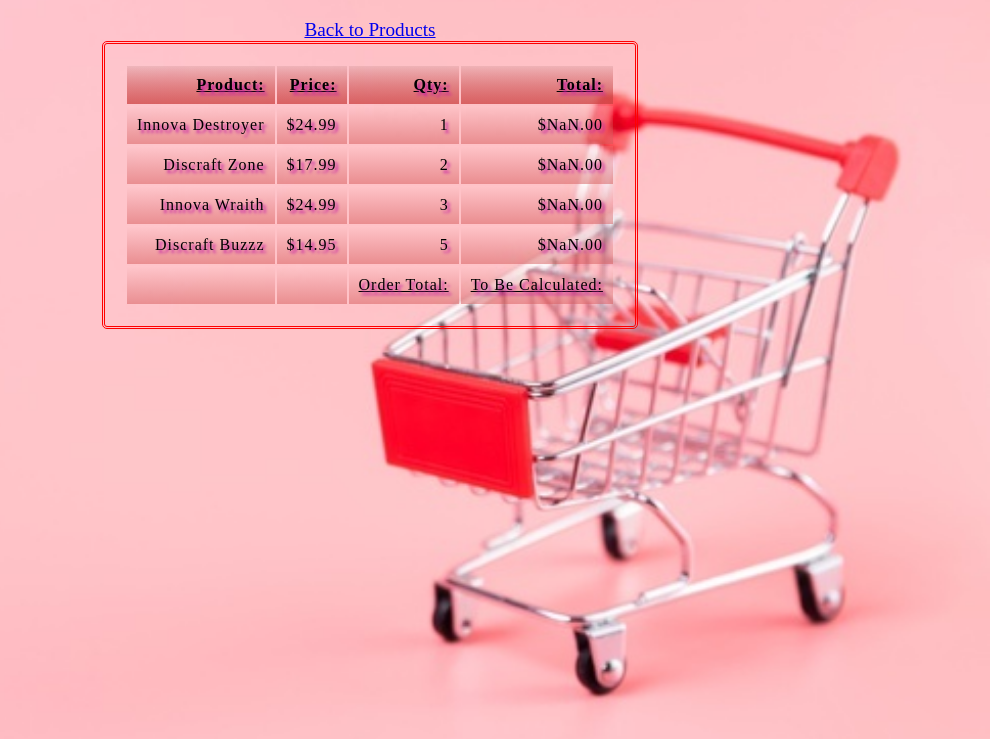
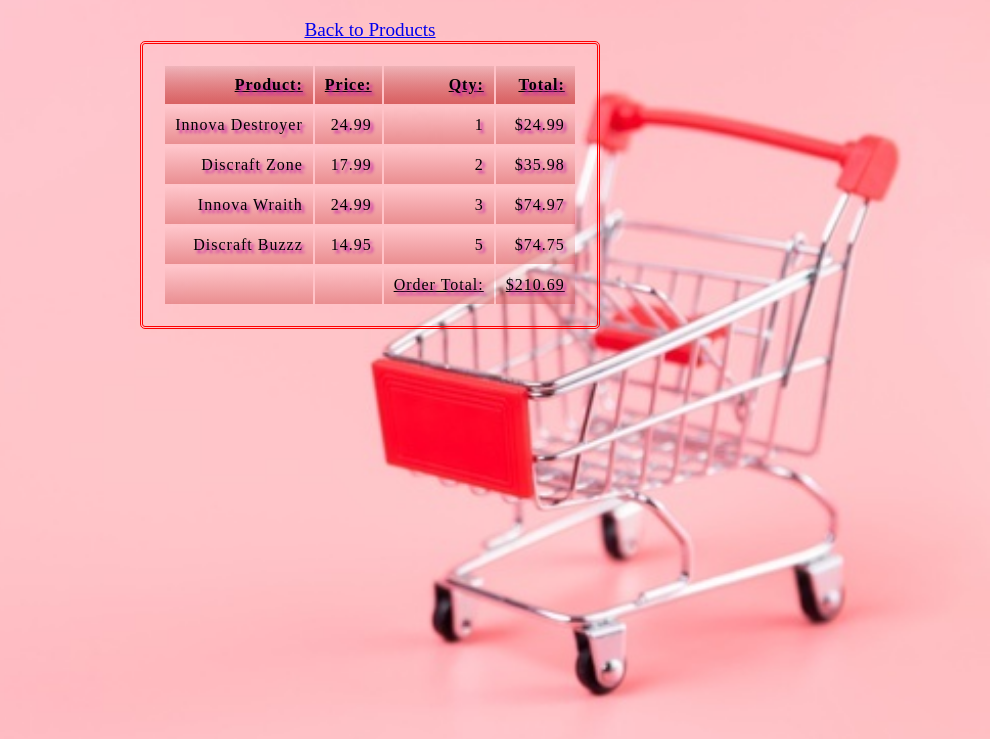
Before and after one commit to Gcrowder93/e-commerce, a website with bundled scripts: page Cart/index.html in a window 1280 px wide. Shown: the part 81-820 px from the top of the page, without its empty margins (290-1280 px from the left). Built offline with nearby package versions, Linux system fonts and the light colour scheme.

Commit message:
fixed all issues

```diff
--- a/Cart/cart.js
+++ b/Cart/cart.js
@@ -2,6 +2,7 @@
 import { cart } from '../data/cart-data.js';
 import { discs } from '../data/discs.js';
 import { findById } from '../utils.js';
+import { calcOrderTotal, toUSD } from '../utils.js';
 {const tbody = document.getElementById('table-body');
     for (let cartItem of cart){
         const discData = findById(cartItem.id, discs);
@@ -13,8 +14,12 @@
         const tdQty = document.createElement('td');
         tdQty.textContent = cartItem.qty;
         const tdTotal = document.createElement('td');
-        tdTotal.textContent = `$${cartItem.qty * discData.price}.00`;
+        tdTotal.textContent = `$${cartItem.qty * discData.price}`;
         tr.append(tdName, tdPrice, tdQty, tdTotal);
         tbody.appendChild(tr);
     }
 }
+
+const orderTotal = calcOrderTotal(cart, discs);
+const tdOrderTotal = document.getElementById('total');
+tdOrderTotal.textContent = toUSD(orderTotal);
--- a/Cart/index.html
+++ b/Cart/index.html
@@ -31,7 +31,7 @@
             <td></td>
             <td></td>
             <td>Order Total: </td>
-            <td>To Be Calculated:</td>
+            <td id="total">To Be Calculated:</td>
         </tfoot>
 
     </table>
--- a/data/discs.js
+++ b/data/discs.js
@@ -6,7 +6,7 @@
         type: 'Distance Driver',
         graphic: 'yellow knight',
         category: 'sports',
-        price: '$24.99',
+        price: 24.99,
         img: './assets/destroyer2.jpeg',
     },
     {
@@ -16,7 +16,7 @@
         type: 'Mid-Range',
         graphic: 'white bee',
         category: 'sports',
-        price: '$14.95',
+        price: 14.95,
         img: './assets/disc-buzzz.webp',
     },
     {
@@ -26,7 +26,7 @@
         type: 'Putt & Approach',
         graphic: 'blue',
         category: 'sports',
-        price: '$24.99',
+        price: 4.99,
         img: './assets/disc-luna.webp',
     },
     {
@@ -36,7 +36,7 @@
         type: 'Distance Driver',
         graphic: 'yellow wraith',
         category: 'sports',
-        price: '$24.99',
+        price: 24.99,
         img: './assets/yellow-wraith.jpeg',
     },
     {
@@ -46,7 +46,7 @@
         type: 'Putt & Approach',
         graphic: 'jawbreaker',
         category: 'sports',
-        price: '$17.99',
+        price: 17.99,
         img: './assets/jawbreaker.jpeg',
     },
     {
@@ -56,7 +56,7 @@
         type: 'Distance Driver',
         graphic: 'lime green',
         category: 'sports',
-        price: '$21.99',
+        price: 21.99,
         img: './assets/firebird-disc.jpeg',
     }
 ];
--- a/utils.js
+++ b/utils.js
@@ -3,3 +3,17 @@
         if (disc.id === id){
             return disc;
         }}}
+export function calcOrderTotal(cart, discs){
+    let orderTotal = 0;
+    for (let item of cart){
+        const disc = findById(item.id, discs);
+        orderTotal = orderTotal + disc.price * item.qty;
+
+    }
+    return orderTotal;
+}
+
+export function toUSD(number){
+    return number.toLocaleString('en-us', { style: 'currency', currency: 'USD' }
+    );
+}
```
Also changed, not shown: index.html (+6 -6 lines), render-line-item.js (added).
